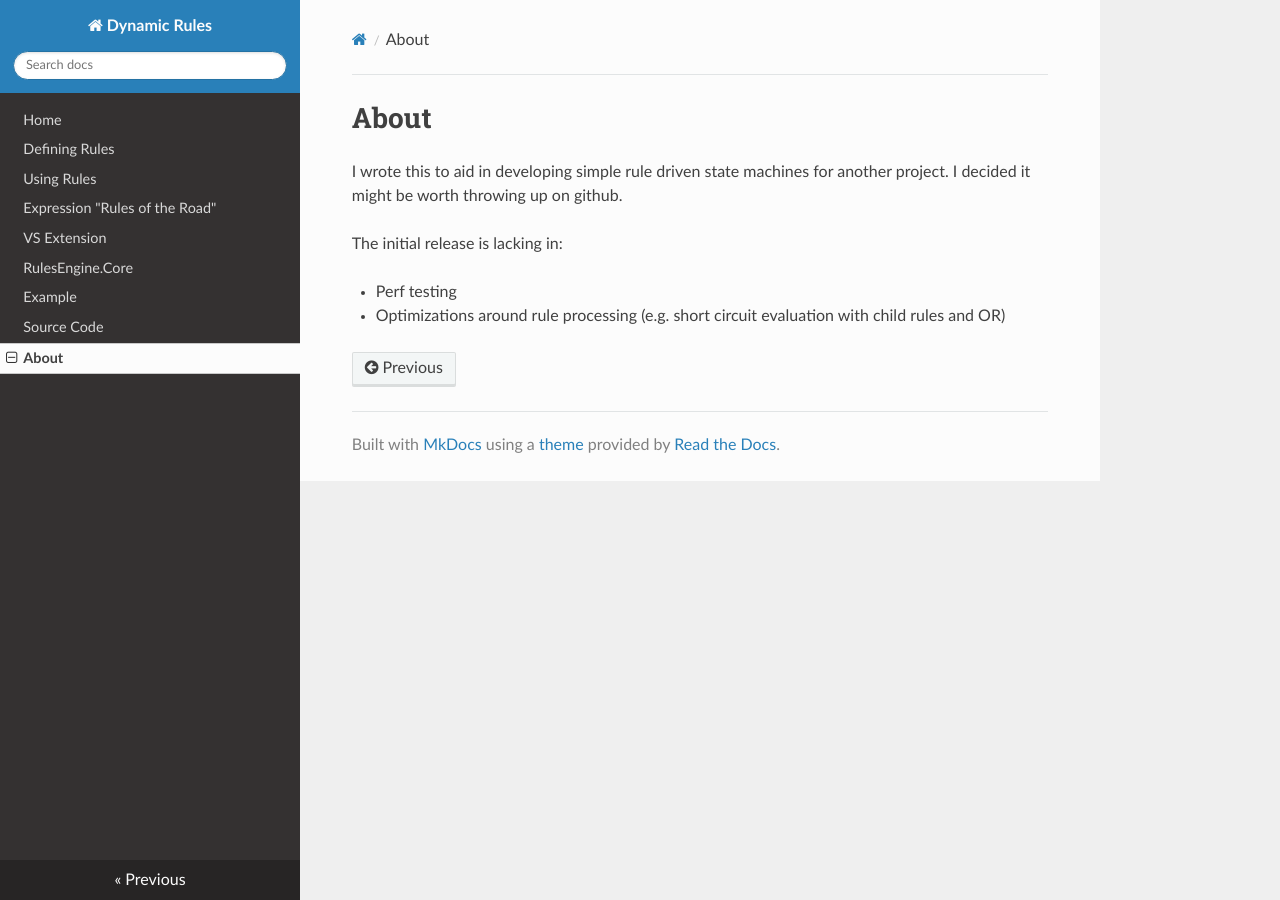
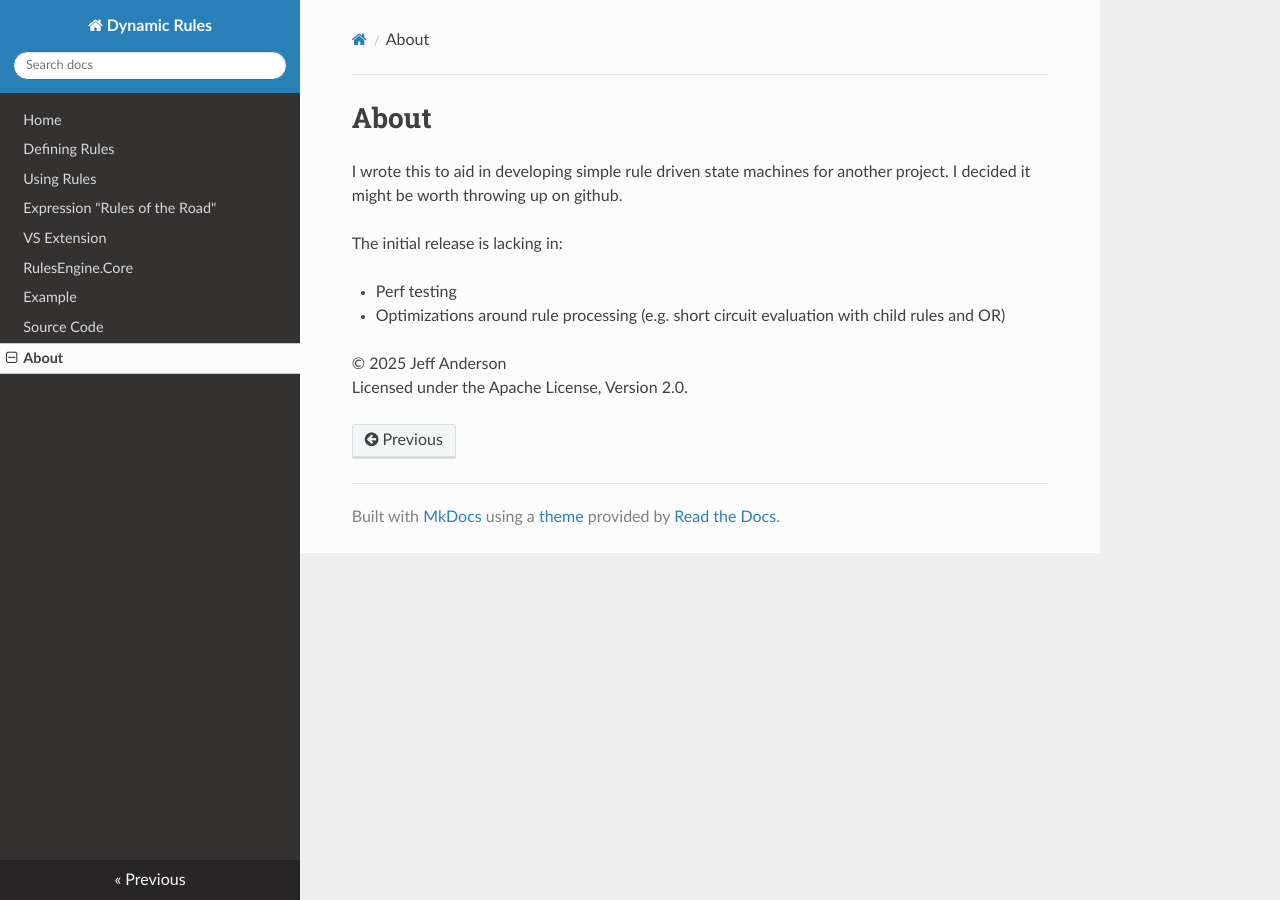
Before and after one commit to boulderkimble/DynamicRules, an MkDocs documentation site: the page built from docs/docs/about.md, in a window 1280 px wide. Built offline with MkDocs 1.6.1, drawn with Linux system fonts in a browser that asks for light colours; nearby versions of some CDN libraries.

Commit message:
copyright

```diff
--- a/docs/docs/about.md
+++ b/docs/docs/about.md
@@ -7,3 +7,6 @@ The initial release is lacking in:
 
 - Perf testing
 - Optimizations around rule processing (e.g. short circuit evaluation with child rules and OR)
+
+© 2025 Jeff Anderson
+Licensed under the Apache License, Version 2.0.
```
